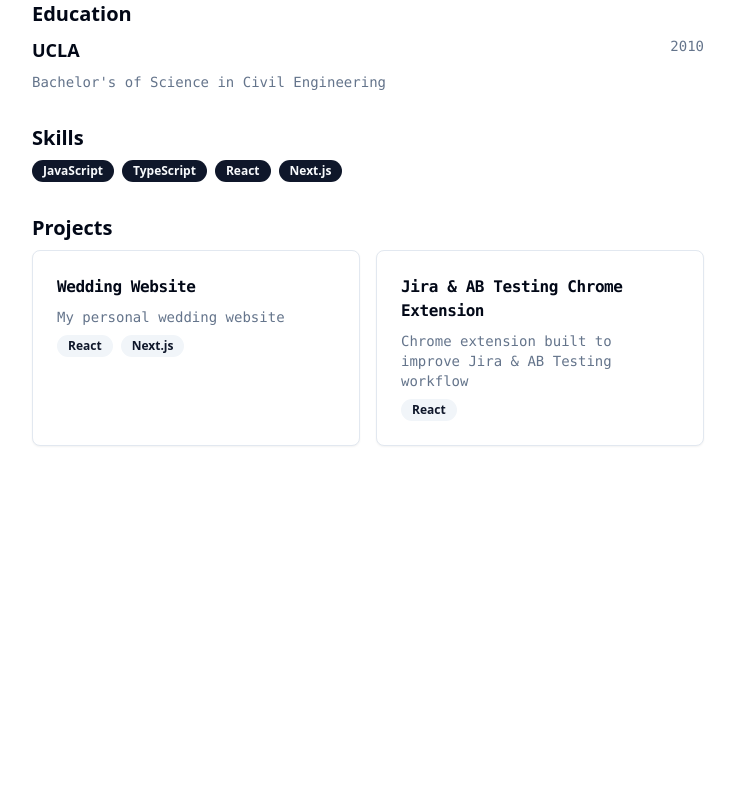
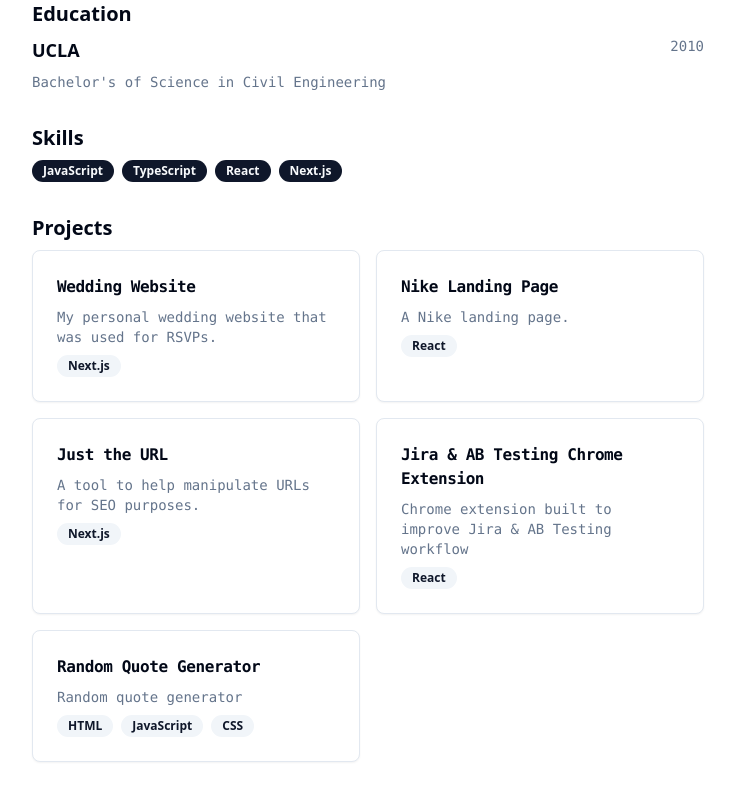
Before and after one commit to levelingup/v1-resume, a Next.js app: page / in a window 1280 px wide. Shown: the part 972-1772 px from the top of the page, without its empty margins (272-1007 px from the left). Before the commit the page ends 1482 px from the top, so only its background shows below. Built offline with nearby package versions, Linux system fonts and the light colour scheme.

Commit message:
projects

```diff
--- a/data/resume-data.ts
+++ b/data/resume-data.ts
@@ -78,12 +78,29 @@ export const RESUME_DATA = {
 	projects: [
 		{
 			name: "Wedding Website",
-			description: "My personal wedding website",
+			description: "My personal wedding website that was used for RSVPs.",
 			url: "https://devotedtoliu.vercel.app/",
+			skills: [
+				{
+					name: "Next.js",
+				},
+			],
+		},
+		{
+			name: "Nike Landing Page",
+			description: "A Nike landing page.",
+			url: "https://nike-landing-sable.vercel.app/",
 			skills: [
 				{
 					name: "React",
 				},
+			],
+		},
+		{
+			name: "Just the URL",
+			description: "A tool to help manipulate URLs for SEO purposes.",
+			url: "https://levelingup.github.io/just-the-url/",
+			skills: [
 				{
 					name: "Next.js",
 				},
@@ -100,5 +117,21 @@ export const RESUME_DATA = {
 				},
 			],
 		},
+		{
+			name: "Random Quote Generator",
+			description: "Random quote generator",
+			url: "https://levelingup.github.io/quote-generator/",
+			skills: [
+				{
+					name: "HTML",
+				},
+				{
+					name: "JavaScript",
+				},
+				{
+					name: "CSS",
+				},
+			],
+		},
 	],
 };
```
